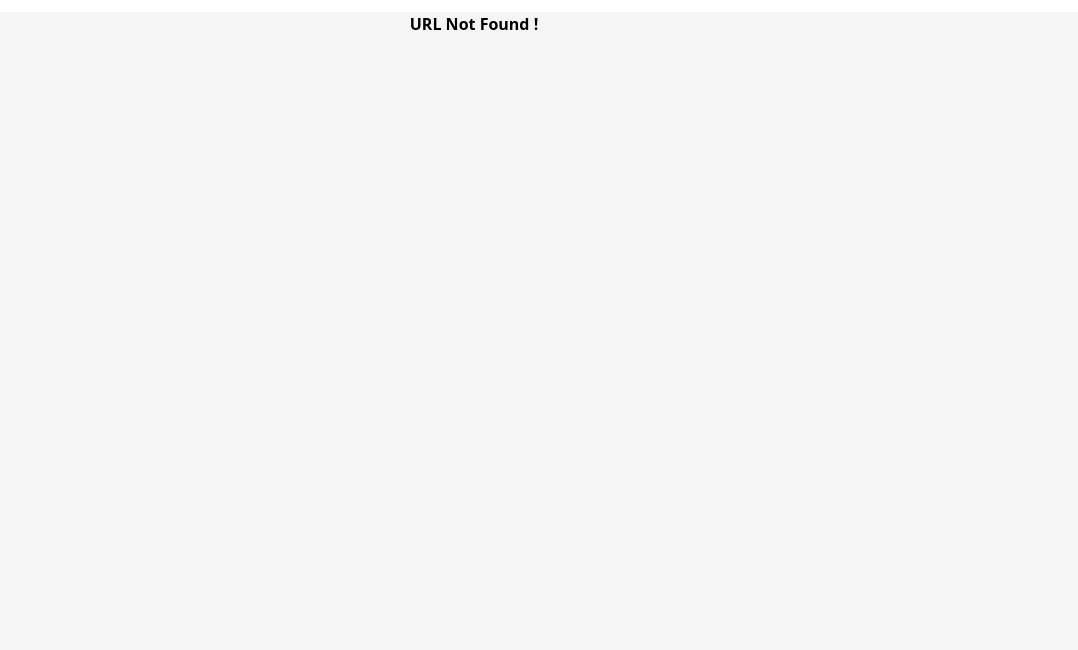
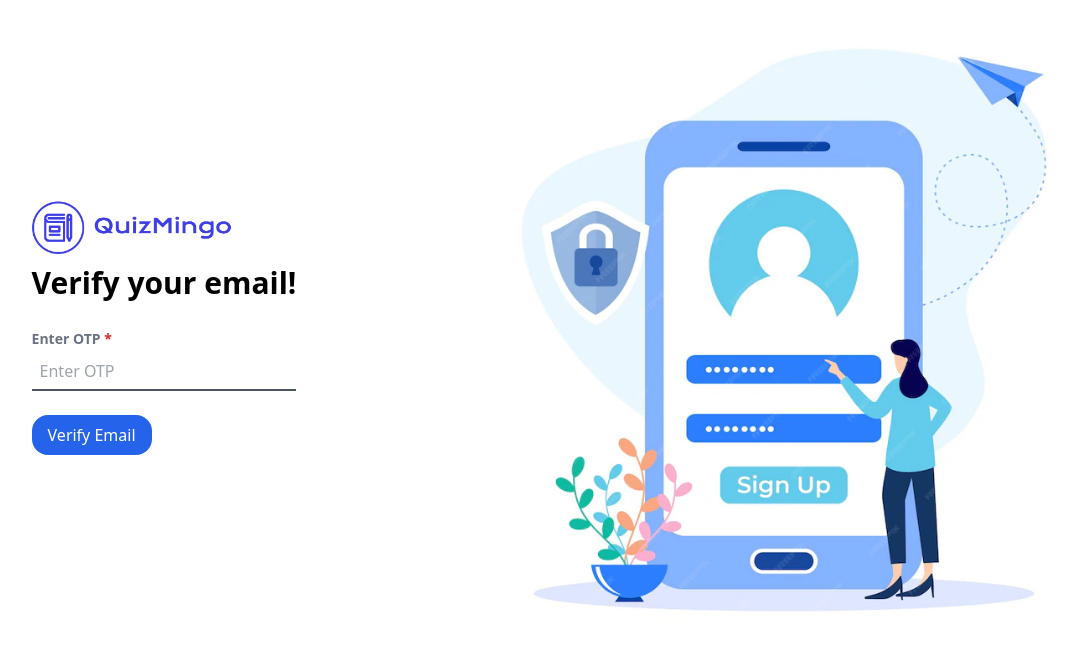
Before and after one commit to piyushAgrawal44/uFormBuilder-frontend, a React (Create React App) app: page /verify-email in a window 1280 px wide. Before the commit this address had no page. Shown: the top 650 px of the page, without its empty margins (166-1244 px from the left). Built offline with nearby package versions, Linux system fonts and the light colour scheme.

Commit message:
verify email page

```diff
--- a/src/App.jsx
+++ b/src/App.jsx
@@ -15,6 +15,7 @@ import { TouchBackend } from 'react-dnd-touch-backend';
 import LoginPage from "./components/user_authentication/LoginPage";
 import SignupPage from "./components/user_authentication/SignupPage";
 import ForgotPasswordPage from "./components/user_authentication/ForgotPassword";
+import VerifyEmailPage from "./components/user_authentication/VerifyEmail";
 function App() {
   const isMobile = /Android|webOS|iPhone|iPad|iPod|BlackBerry|IEMobile|Opera Mini/i.test(navigator.userAgent);
   const Backend = isMobile ? TouchBackend : HTML5Backend;
@@ -35,6 +36,7 @@ function App() {
 
             <Route exact path='/login' element={<LoginPage />} />
             <Route exact path='/signup' element={<SignupPage />} />
+            <Route exact path='/verify-email' element={<VerifyEmailPage />} />
             <Route exact path='/forgot-password' element={<ForgotPasswordPage setAlert={setAlert} />} />
 
 
--- /dev/null
+++ b/src/components/user_authentication/VerifyEmail.jsx
@@ -0,0 +1,46 @@
+import React from 'react';
+import SIgnupPageImage from "../../images/signup_page.webp";
+import QuizMingoLogo from "../../images/quizmingo-logo.png";
+import Label from '../subcomponents/Label';
+
+
+export default function VerifyEmailPage() {
+
+    return (
+        <>
+            <div className='p-5 bg-white'>
+                <div className="flex rounded-2xl">
+                    <div className="w-[100%] md:w-[50%] flex items-center justify-center">
+
+                        <div>
+                            <div className="text-center mb-2">
+                                <img src={QuizMingoLogo} className='img-fluid max-w-[200px] ' alt="logo" />
+                            </div>
+                            <h1 className='font-bold text-xl sm:text-3xl mb-7'>Verify your email!</h1>
+
+                            <div>
+
+                                <Label label="Enter OTP" isRequired={true} textColor='text-gray-500' fontWeight="font-semibold" />
+                                <div className="flex items-center border-b-2 border-gray-600 mt-1 pb-2">
+                                    <input className="appearance-none bg-transparent border-none w-full text-gray-700 mr-3 pt-1 px-2 leading-tight focus:outline-none" type="text" placeholder="Enter OTP" aria-label="OTP" />
+                                </div>
+
+
+                                <br />
+                                <button className='mb-2 py-2 px-4 font-medium text-white bg-blue-600 hover:bg-blue-500  text-base rounded-2xl ' >
+                                    Verify Email
+                                </button>
+
+                            </div>
+                        </div>
+
+                    </div>
+                    <div className='md:w-[50%] hidden  md:flex items-center'>
+                        <img className='w-[100%]  rounded-e-2xl' src={SIgnupPageImage} alt="Login Page" />
+
+                    </div>
+                </div>
+            </div>
+        </>
+    )
+}
```
